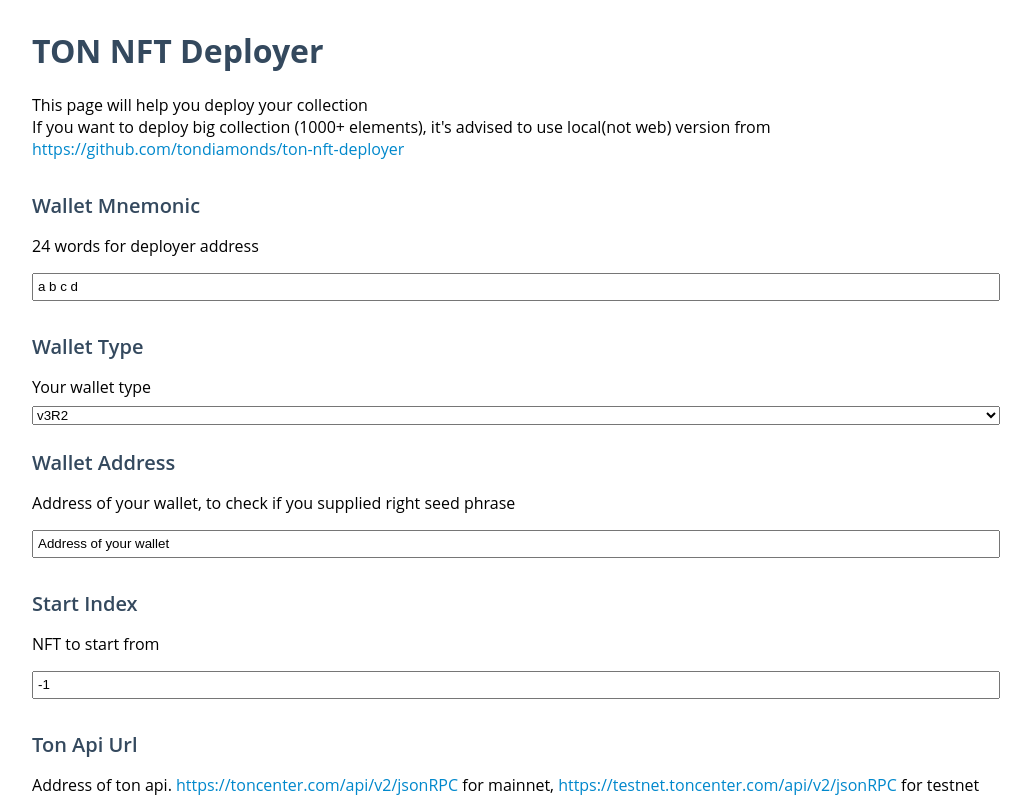
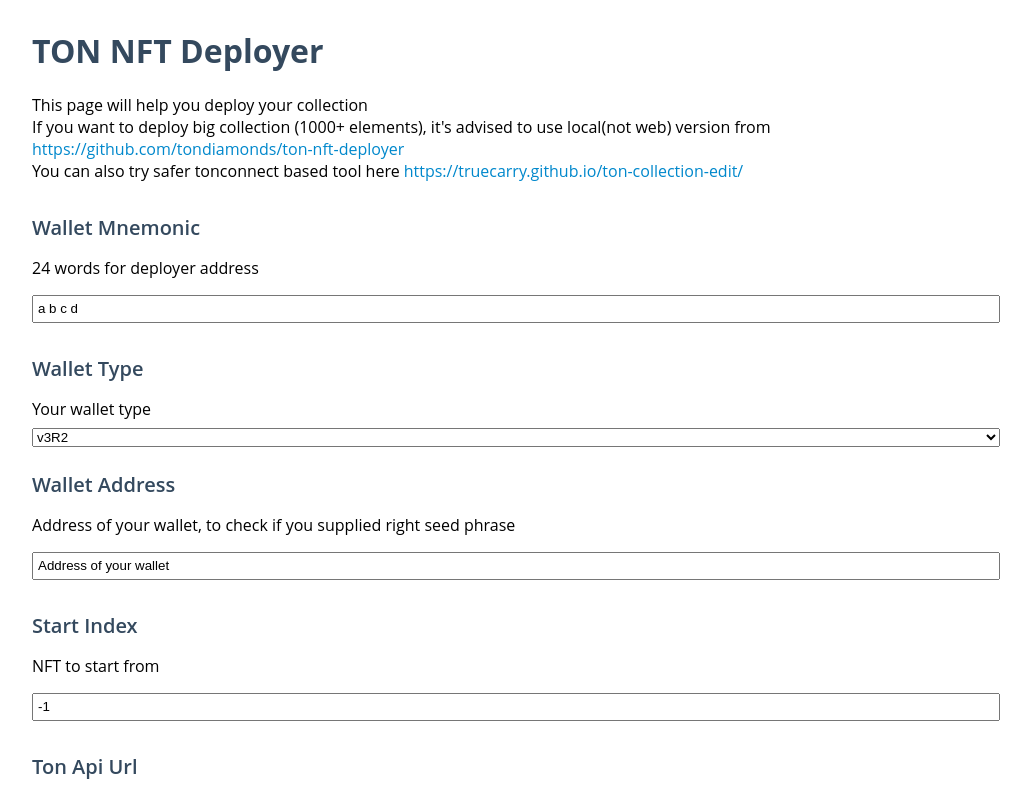
Before and after one commit to tondiamonds/ton-nft-deployer, a React (Vite) app: page / in a window 1280 px wide. Shown: the top 799 px of the page, without its empty margins (124-1155 px from the left). Built offline with nearby package versions, Linux system fonts and the light colour scheme; what tonweb would draw is missing.

Commit message:
Add link to tonconnect deployer

```diff
--- a/src/web/App.tsx
+++ b/src/web/App.tsx
@@ -142,6 +142,16 @@ function App() {
           https://github.com/tondiamonds/ton-nft-deployer
         </a>
       </Description>
+      <Description>
+        You can also try safer tonconnect based tool here{' '}
+        <a
+          href="https://truecarry.github.io/ton-collection-edit/"
+          target="_blank"
+          rel="noopener noreferrer"
+        >
+          https://truecarry.github.io/ton-collection-edit/
+        </a>
+      </Description>
 
       <FormConfig config={config} setConfig={setConfig} />
       <NftInput nfts={nfts} setNfts={setNfts} addLog={addLog} />
```
